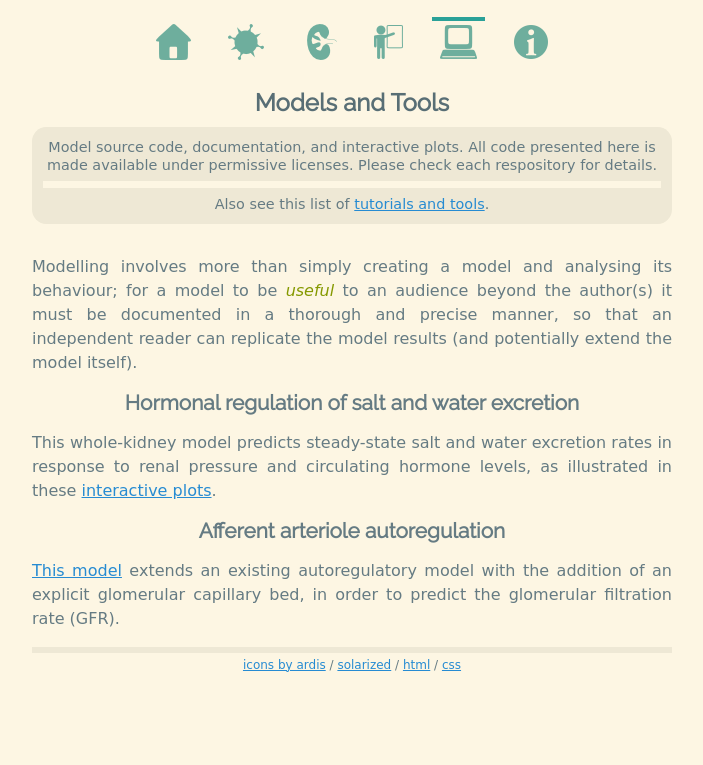
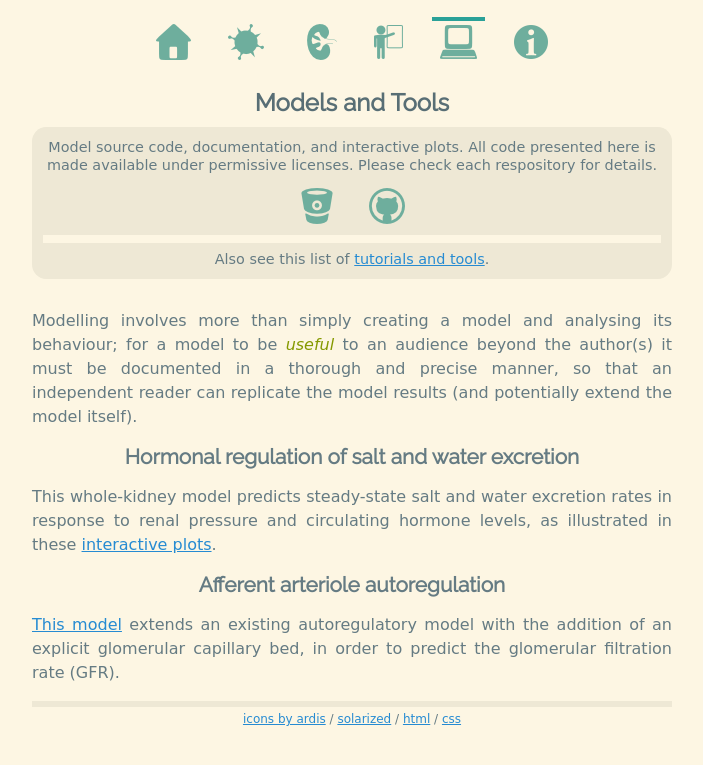
Before and after one commit to robmoss/previous2-robmoss.github.io, a Jekyll site: the page built from model/index.md, in a window 1280 px wide. Shown: the top 765 px of the page, without its empty margins (288-991 px from the left). Built offline with Jekyll 4.4.1, drawn with Linux system fonts in a browser that asks for light colours; some web fonts are replaced.

Commit message:
Add links to my Bitbucket and Github profiles

```diff
--- a/_includes/blurb_model
+++ b/_includes/blurb_model
@@ -4,6 +4,11 @@ Model source code, documentation, and interactive plots.
 All code presented here is made available under permissive licenses.
 Please check each respository for details.
 
+<nav>
+<a href="https://bitbucket.org/robmoss/" title="Bitbucket profile"><img src="{{ site.baseurl }}{{ site.url_img }}/logo-bb.png"></a>
+<a href="http://github.com/robmoss/" title="Github profile"><img src="{{ site.baseurl }}{{ site.url_img }}/logo-gh.png"></a>
+</nav>
+
 <hr class="separator">
 
 Also see this list of <a href="./tools">tutorials and tools</a>.
--- a/assets/css/style.css
+++ b/assets/css/style.css
@@ -147,6 +147,7 @@ footer.site {
 .blurb p { display: inline-block; margin: 0.5em 0; padding: 0; }
 .blurb, blurb * { font-size: 90%; line-height: 1.25em; }
 .blurb { border-radius: 1em; }
+.blurb nav img { margin: 1em 1em 0em 1em; }
 address span { display: inline-block; }
 address .position { text-align: left; padding-right: 2em; }
 address .location { text-align: right; padding-left: 2em; }
```
Also changed, not shown: README.md, assets/images/logo-bb.png (added), assets/images/logo-gh.png (added).
